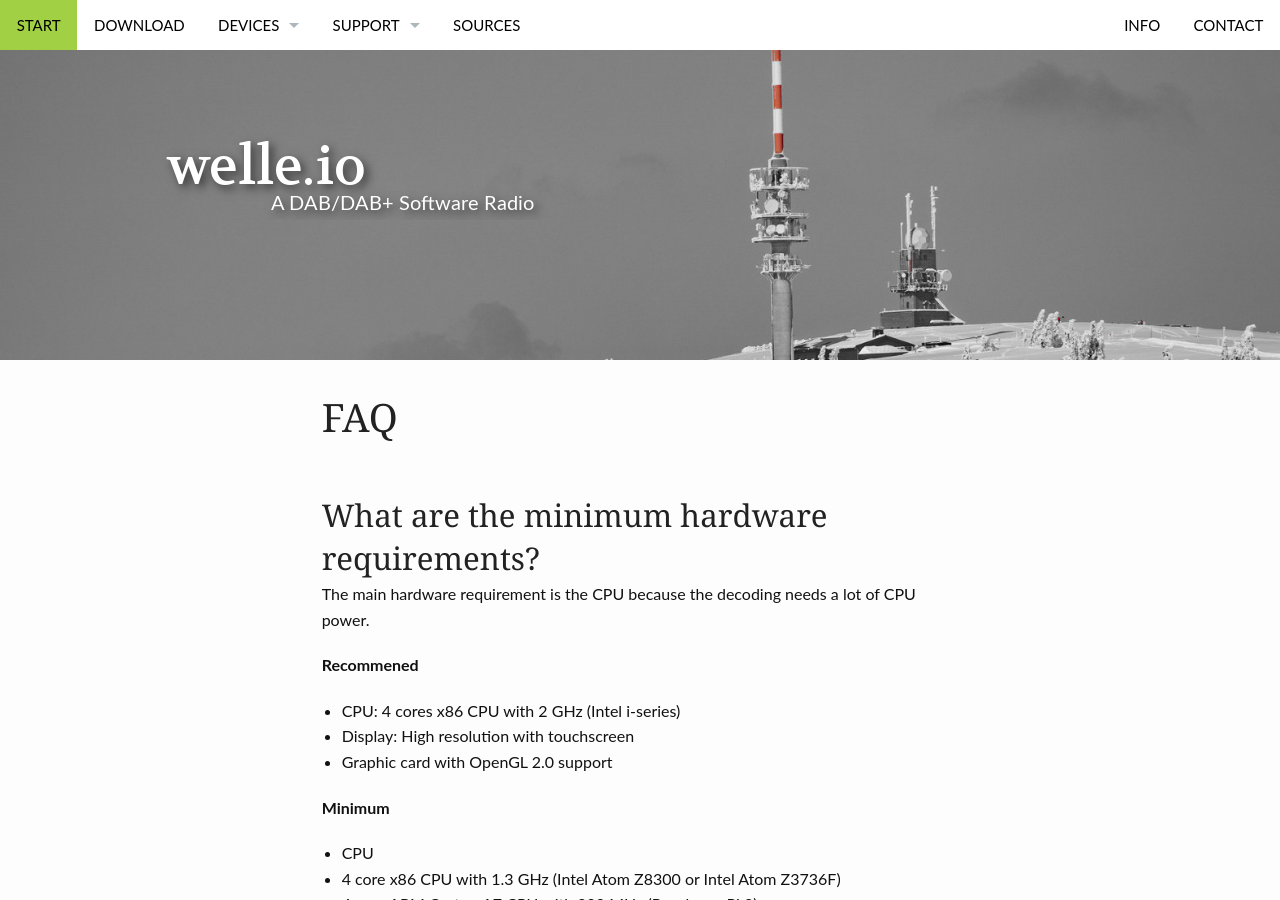
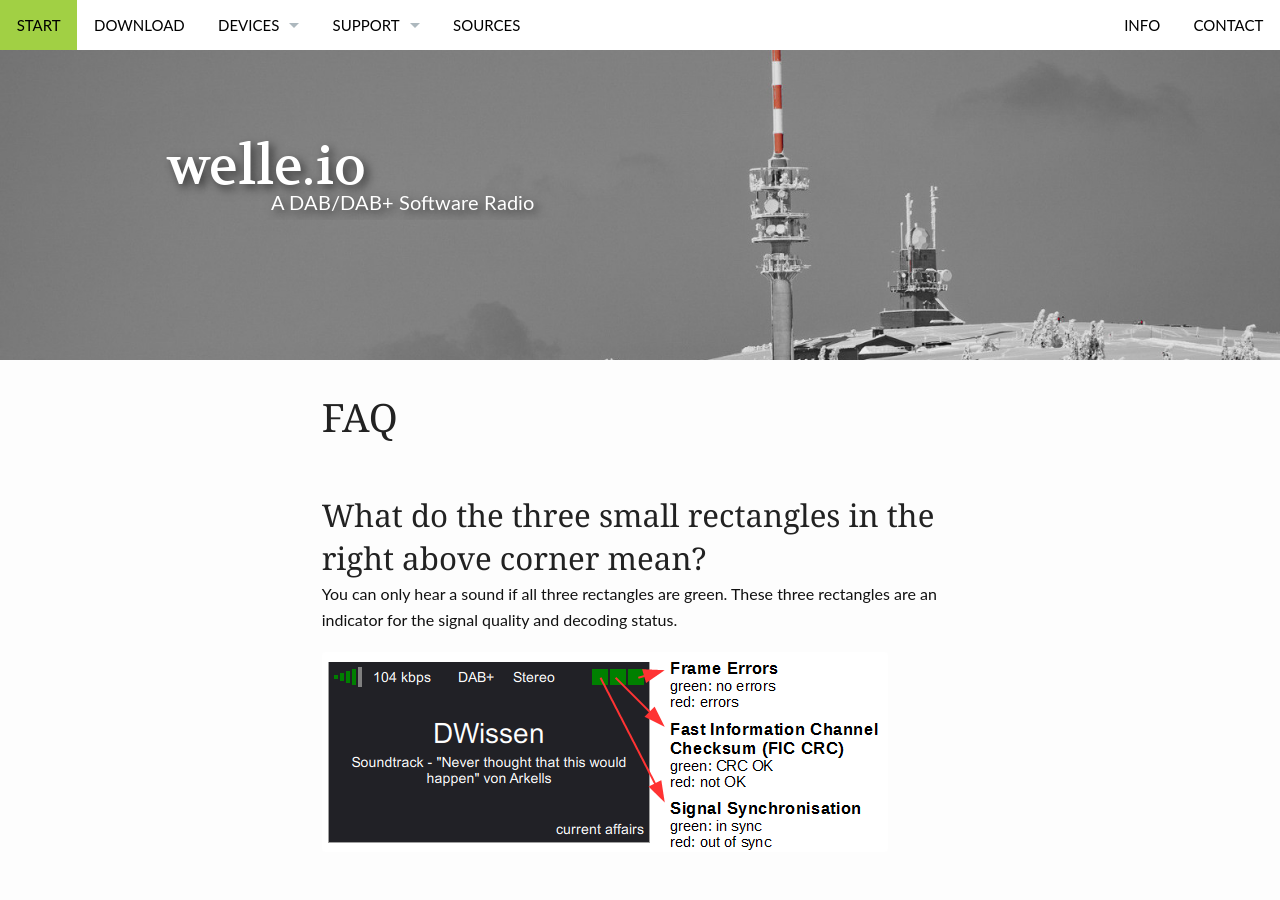
Before and after one commit to AlbrechtL/albrechtl.github.io, a Jekyll site: the page built from pages/faq.md, in a window 1280 px wide and 900 px high. Built offline with Jekyll 4.4.1, drawn with Linux system fonts in a browser that asks for light colours.

Commit message:
Update faq.md

```diff
--- a/pages/faq.md
+++ b/pages/faq.md
@@ -6,6 +6,11 @@
 teaser: ""
 permalink: /faq
 ---
+## What do the three small rectangles in the right above corner mean?
+You can only hear a sound if all three rectangles are green. These three rectangles are an indicator for the signal quality and decoding status.
+
+![signal_leds.png](/images/signal_leds.png)
+
 ## What are the minimum hardware requirements?
 The main hardware requirement is the CPU because the decoding needs a lot of CPU power.
 
```
